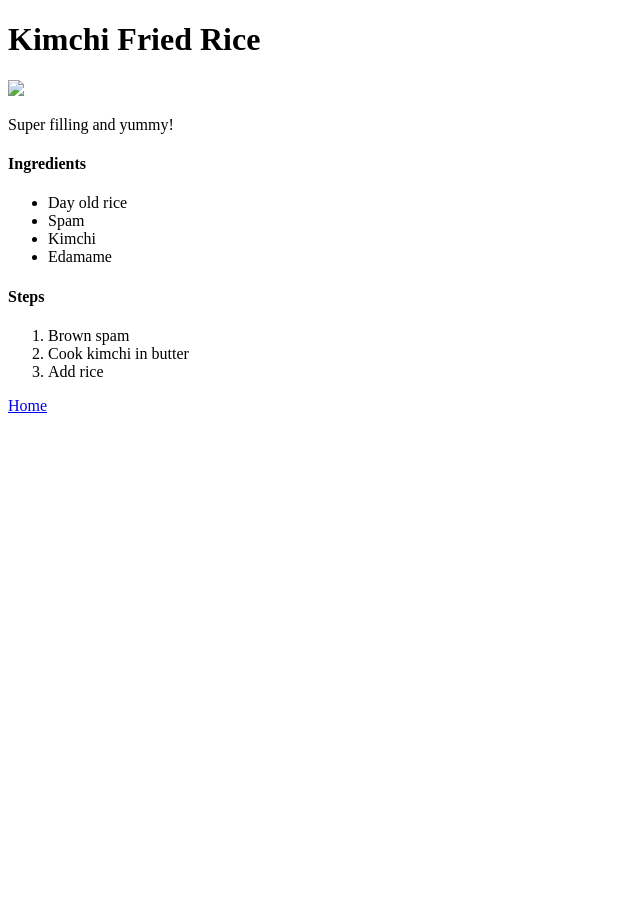
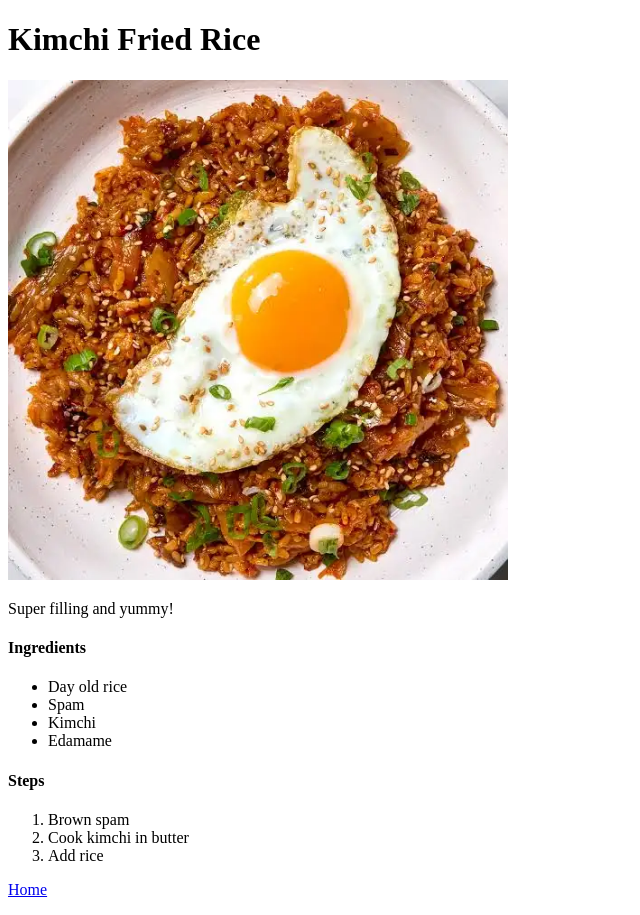
Before and after one commit to miacc05/odin-recipes, a plain HTML site: page recipes/kimchi-fried-rice.html in a window 1280 px wide. Shown: the whole page, without its empty margins (0-640 px from the left). Before the commit the page ends 800 px from the top, so only its background shows below. Drawn offline with Linux system fonts and the light colour scheme.

Commit message:
Updated fried rice photo

```diff
--- a/recipes/kimchi-fried-rice.html
+++ b/recipes/kimchi-fried-rice.html
@@ -8,7 +8,7 @@
 
     <body>
         <h1>Kimchi Fried Rice</h1>
-        <img src="../images/polenta-image.jpeg" width="500">
+        <img src="../images/fried-rice-image.webp" width="500">
         <p>Super filling and yummy!</p>
 
         <h4>Ingredients</h4>
```
Also changed, not shown: images/fried-rice-image.webp (added), images/polenta-image.jpeg (added).
